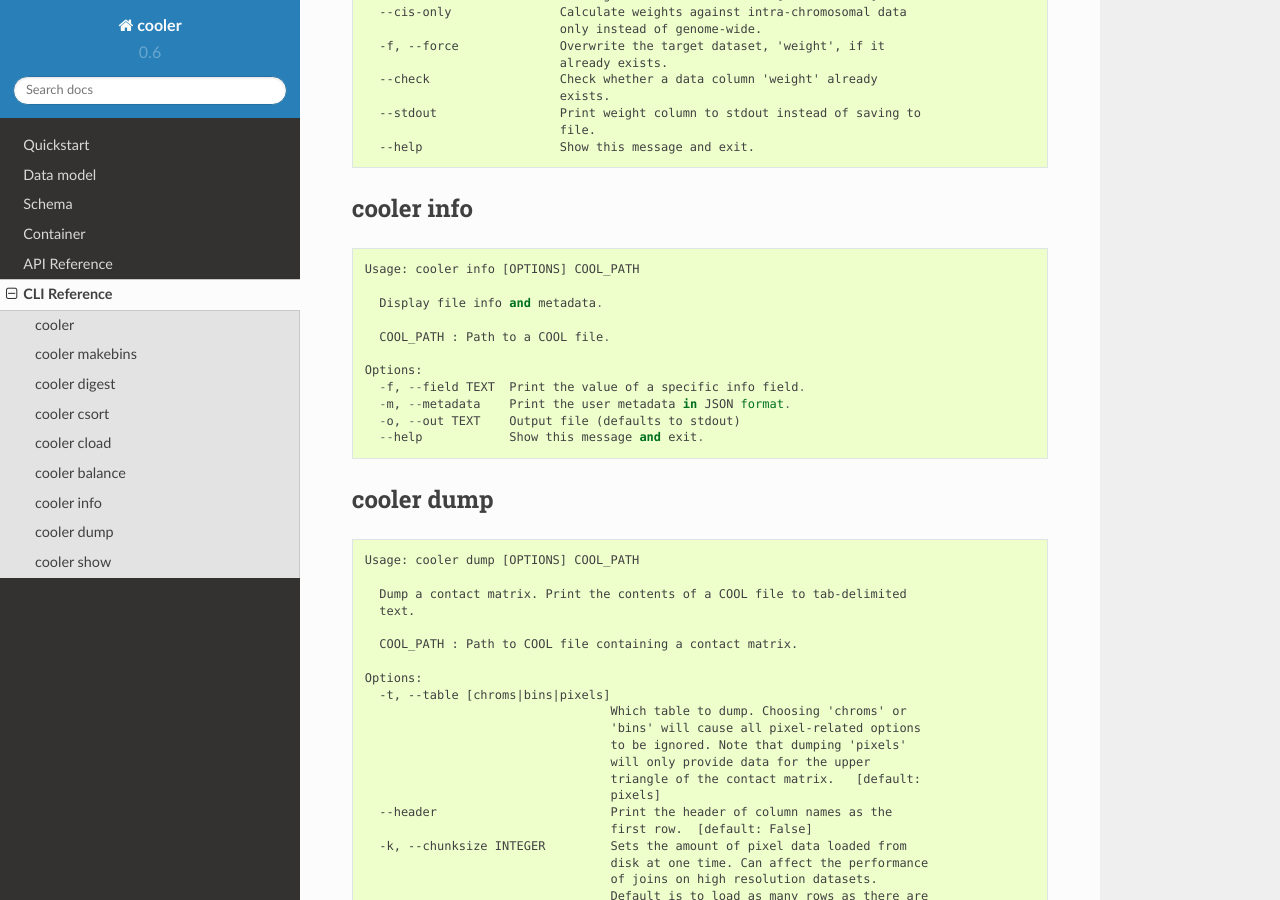
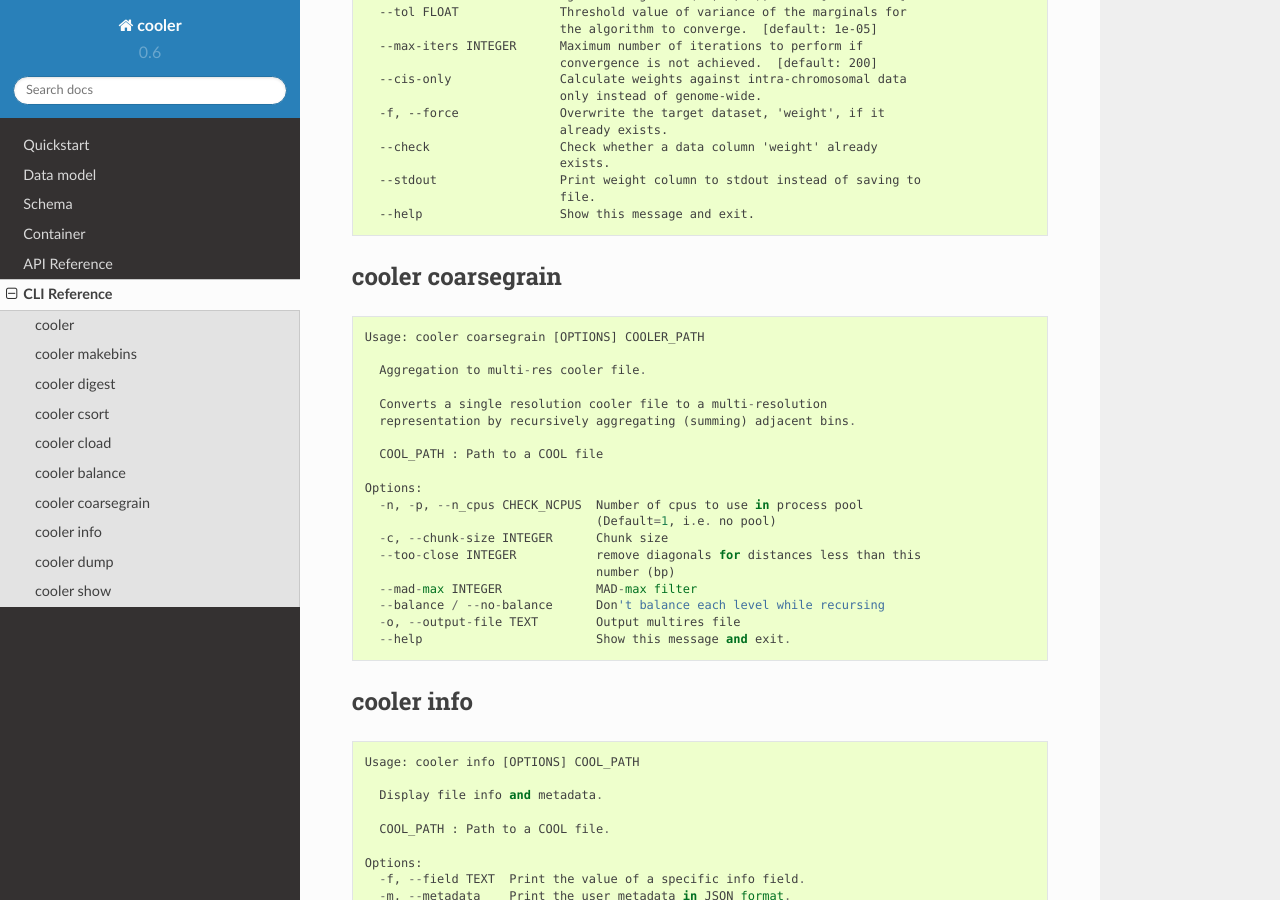
Before and after one commit to open2c/cooler, a Sphinx documentation site: the page built from docs/cli.rst, in a window 1280 px wide and 900 px high, scrolled down 4198 px. Built offline with Sphinx 7.4.7 and the Read the Docs theme 2.0.0, drawn with Linux system fonts in a browser that asks for light colours; some of the changed text lies outside the part shown.

Commit message:
Add coarsegrain and selector description to docs

```diff
--- a/docs/cli.rst
+++ b/docs/cli.rst
@@ -15,19 +15,21 @@ cooler
     Usage: cooler [OPTIONS] COMMAND [ARGS]...
 
     Options:
-      --version  Show the version and exit.
-      --help     Show this message and exit.
+      --debug / --no-debug  Verbose logging
+      --version             Show the version and exit.
+      --help                Show this message and exit.
 
     Commands:
-      balance   Out-of-core contact matrix balancing.
-      cload     Create a COOL file from a sorted list of...
-      csort     Sort and index a contact list.
-      digest    Make fragment-delimited genomic bins.
-      dump      Dump a contact matrix.
-      info      Display file info and metadata.
-      load      Load a contact matrix.
-      makebins  Make fixed-width genomic bins.
-      show      Display a contact matrix.
+      balance      Out-of-core contact matrix balancing.
+      cload        Create a COOL file from a sorted list of...
+      coarsegrain  Aggregation to multi-res cooler file.
+      csort        Sort and index a contact list.
+      digest       Make fragment-delimited genomic bins.
+      dump         Dump a contact matrix.
+      info         Display file info and metadata.
+      load         Load a contact matrix.
+      makebins     Make fixed-width genomic bins.
+      show         Display a contact matrix.
 
 
 cooler makebins
@@ -208,11 +210,13 @@ cooler cload
           Tabix manpage: <http://www.htslib.org/doc/tabix.html>.
 
         Options:
-          --metadata TEXT      Path to JSON file containing user metadata.
-          --assembly TEXT      Name of genome assembly (e.g. hg19, mm10)
-          -p, --nproc INTEGER  Number of processes to split the work between.
-                               [default: 8]
-          --help               Show this message and exit.
+          --metadata TEXT        Path to JSON file containing user metadata.
+          --assembly TEXT        Name of genome assembly (e.g. hg19, mm10)
+          -p, --nproc INTEGER    Number of processes to split the work between.
+                                 [default: 8]
+          -c2, --chrom2 INTEGER  chrom2 field number (one-based)
+          -p2, --pos2 INTEGER    pos2 field number (one-based)
+          --help                 Show this message and exit.
 
 
 
@@ -262,6 +266,32 @@ cooler balance
       --stdout                 Print weight column to stdout instead of saving to
                                file.
       --help                   Show this message and exit.
+
+
+cooler coarsegrain
+----------------
+
+::
+
+    Usage: cooler coarsegrain [OPTIONS] COOLER_PATH
+
+      Aggregation to multi-res cooler file.
+
+      Converts a single resolution cooler file to a multi-resolution
+      representation by recursively aggregating (summing) adjacent bins.
+
+      COOL_PATH : Path to a COOL file
+
+    Options:
+      -n, -p, --n_cpus CHECK_NCPUS  Number of cpus to use in process pool
+                                    (Default=1, i.e. no pool)
+      -c, --chunk-size INTEGER      Chunk size
+      --too-close INTEGER           remove diagonals for distances less than this
+                                    number (bp)
+      --mad-max INTEGER             MAD-max filter
+      --balance / --no-balance      Don't balance each level while recursing
+      -o, --output-file TEXT        Output multires file
+      --help                        Show this message and exit.
 
 
 cooler info
--- a/docs/make_cli_rst.py
+++ b/docs/make_cli_rst.py
@@ -13,6 +13,7 @@ COMMANDS = [
     'csort',
     'cload',
     'balance',
+    'coarsegrain',
     'info',
     'dump',
     'show'
--- a/docs/quickstart.rst
+++ b/docs/quickstart.rst
@@ -77,7 +77,7 @@ See the :ref:`api-reference` for more information.
 The ``cooler`` library provides a thin wrapper over the excellent NumPy-aware `h5py <http://docs.h5py.org/en/latest/>`_ Python interface to HDF5. It supports creation of cooler files and the following types of **range queries** on the data:
 
 - Tabular selections are retrieved as Pandas DataFrames and Series.
-- Matrix  selections are retrieved as SciPy sparse matrices.
+- Matrix  selections are retrieved as NumPy arrays, DataFrames, or SciPy sparse matrices.
 - Metadata is retrieved as a json-serializable Python dictionary.
 - Range queries can be supplied using either integer bin indexes or genomic coordinate intervals.
 
```
Also changed, not shown: docs/api.rst (+109 -4 lines).
